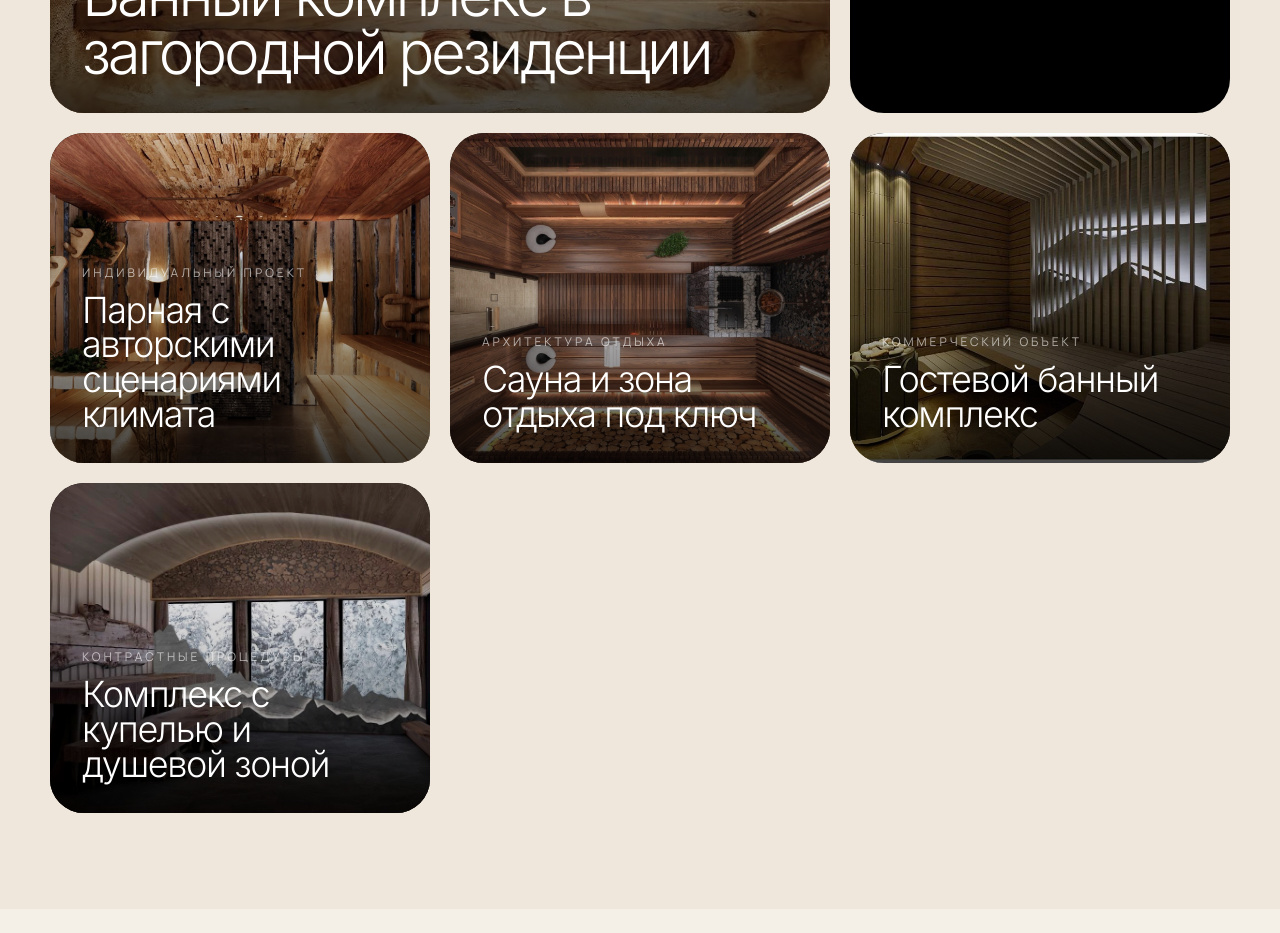
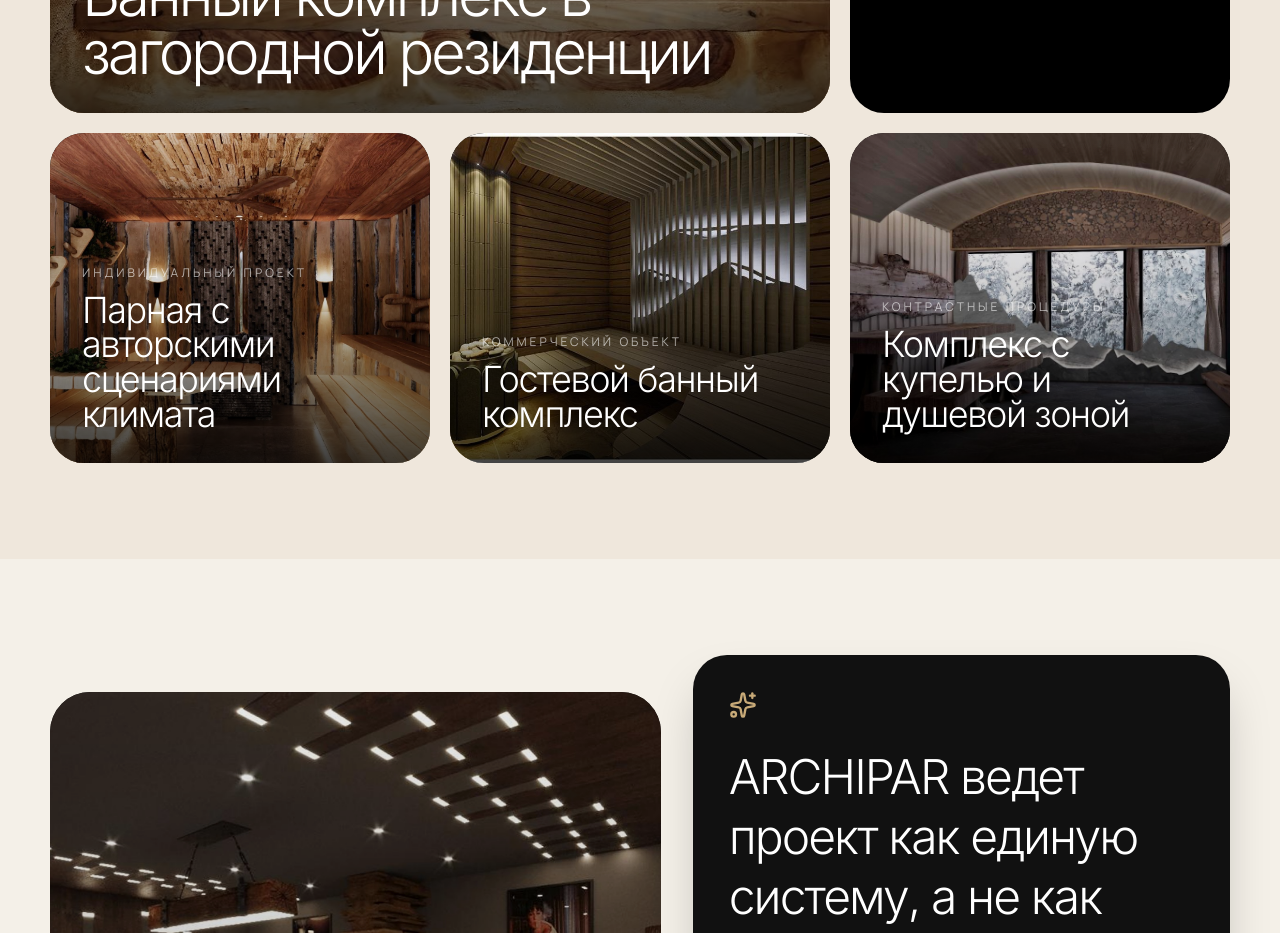
Before and after one commit to TatooineEnjoyer/archipar, a Next.js app: page / in a window 1280 px wide. Shown: the part 7000-7933 px from the top of the page. Built offline with nearby package versions, Linux system fonts and the light colour scheme.

Commit message:
Remove sauna and relaxation area project entry
Removed sauna project entry from the list.

```diff
--- a/src/app/page.tsx
+++ b/src/app/page.tsx
@@ -109,11 +109,6 @@ const cases = [
     title: "Парная с авторскими сценариями климата",
     type: "Индивидуальный проект",
     image: "/images/cases/case-03.jpg",
-  },
-  {
-    title: "Сауна и зона отдыха под ключ",
-    type: "Архитектура отдыха",
-    image: "/images/cases/case-04.jfif",
   },
   {
     title: "Гостевой банный комплекс",
```
